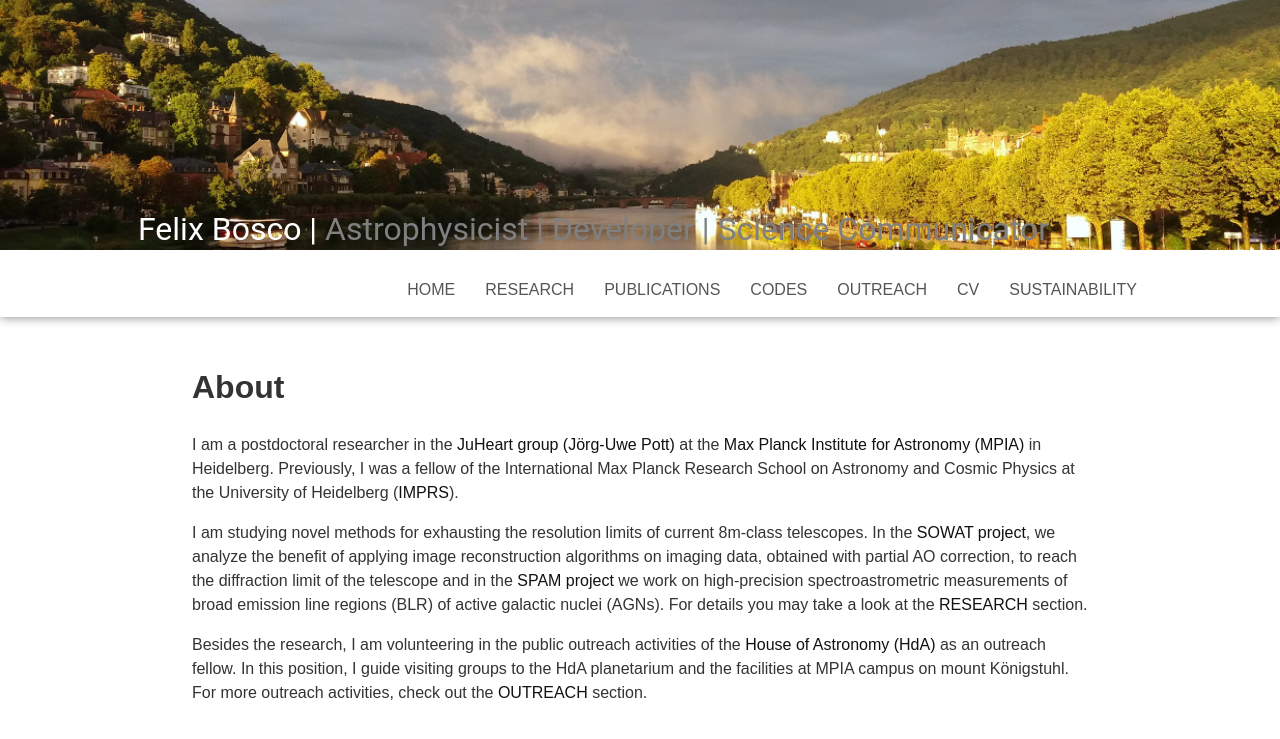
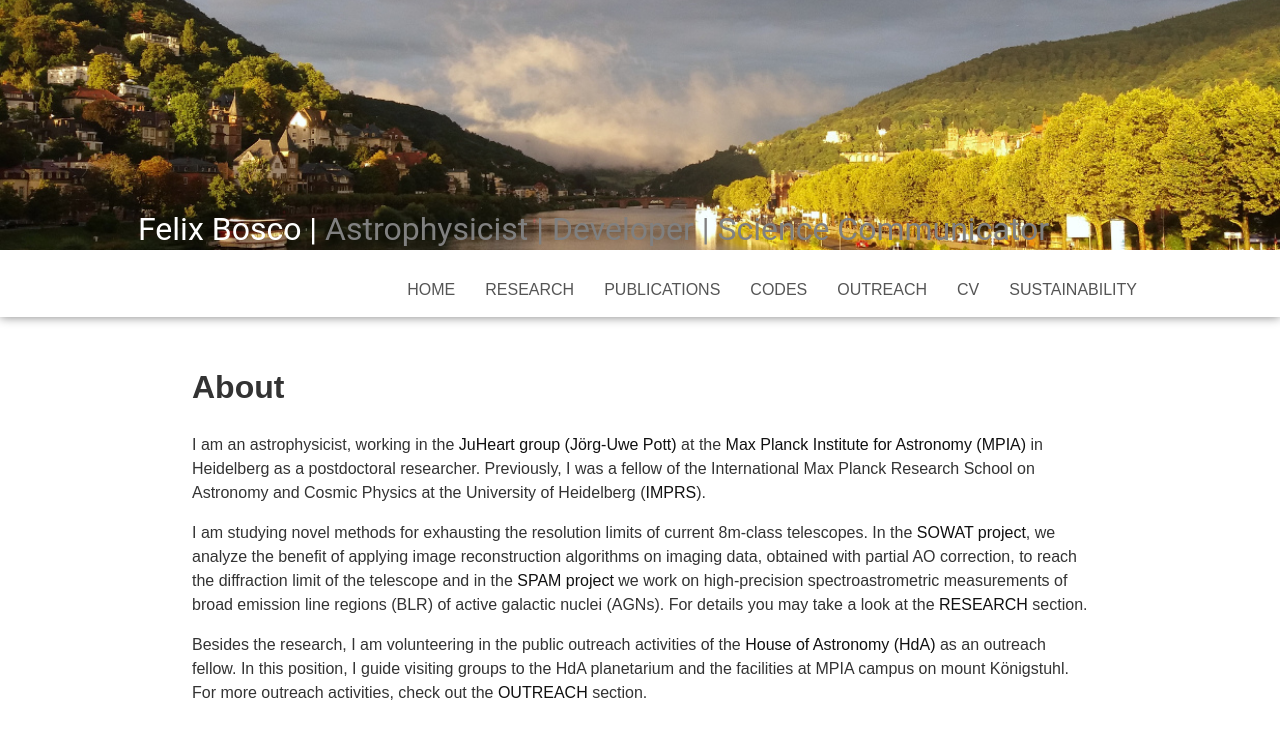
Before and after one commit to felixbosco/felixbosco.github.io, a Jekyll site: the page built from about.html, in a window 1280 px wide. Shown: the top 739 px of the page. Built offline with Jekyll 4.4.1, drawn with Linux system fonts in a browser that asks for light colours.

Commit message:
Commit slight changes in the about text

```diff
--- a/about.html
+++ b/about.html
@@ -8,9 +8,10 @@ header-image: ../assets/img/img1.jpg
 <h1>About</h1>
 
 <p>
-	I am a postdoctoral researcher in the
+	I am an astrophysicist, working in the
 	<a href="https://www2.mpia-hd.mpg.de/homes/jpott/">JuHeart group (Jörg-Uwe Pott)</a> at the
-	<a href="http://www.mpia.de" target="_blank">Max Planck Institute for Astronomy (MPIA)</a> in Heidelberg.
+	<a href="http://www.mpia.de" target="_blank">Max Planck Institute for Astronomy (MPIA)</a> in Heidelberg as a
+	postdoctoral researcher.
 	Previously, I was a fellow of the International Max Planck Research School on Astronomy and Cosmic Physics at the
 	University of Heidelberg (<a href="http://www.imprs-hd.mpg.de" target="_blank">IMPRS</a>).
 </p>
```
